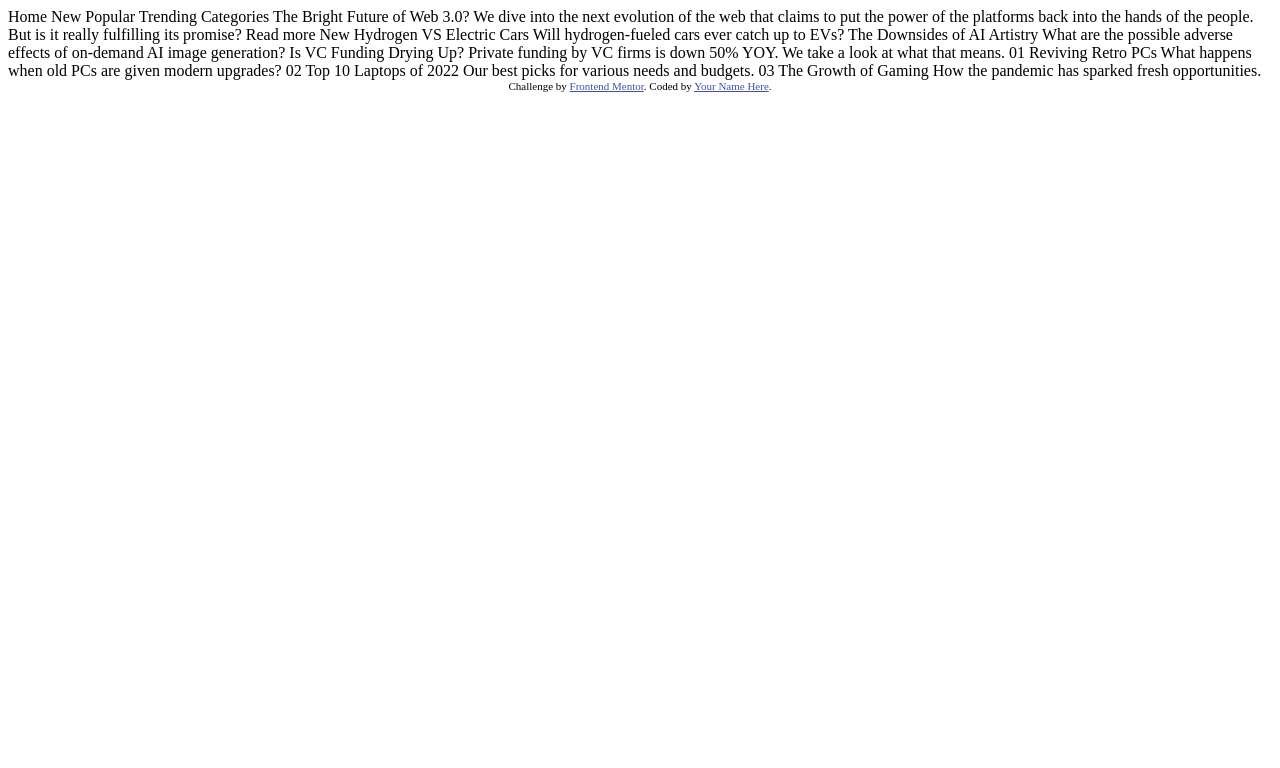
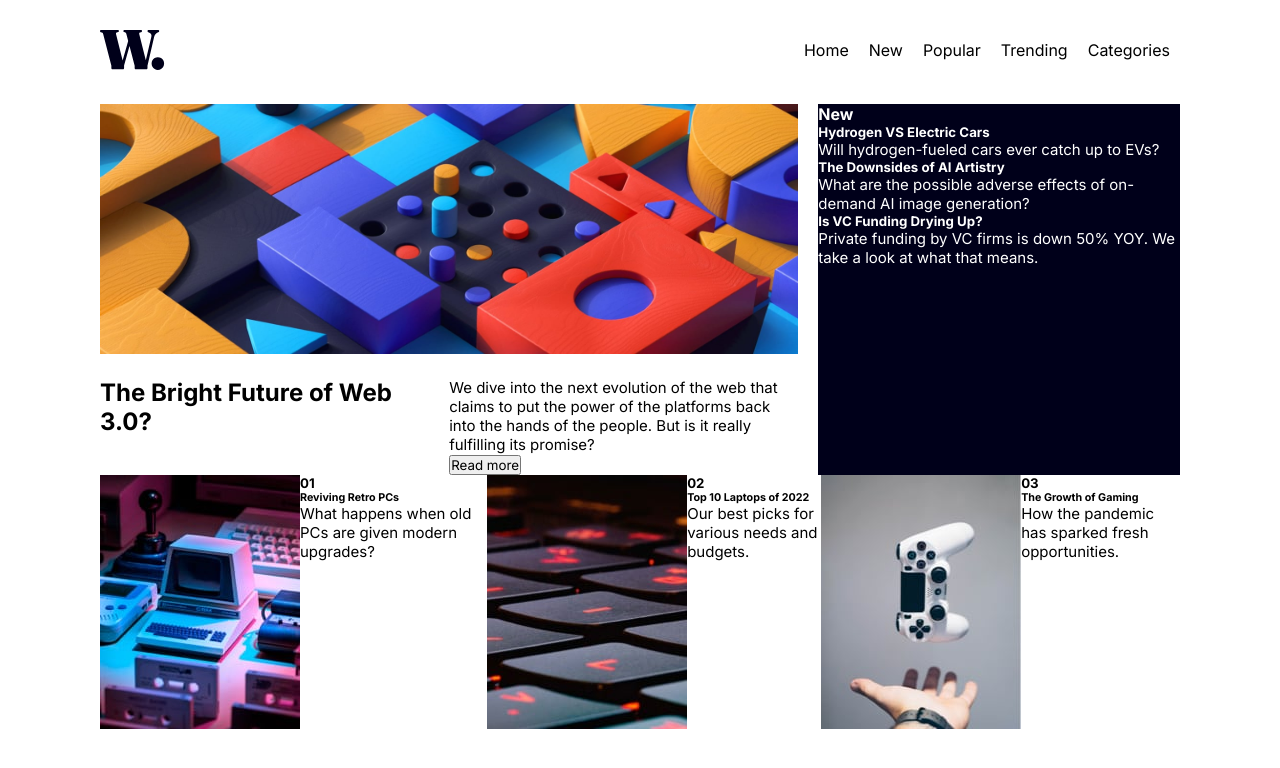
Before and after one commit to willianlrl87/Challenges-FrontEndMentor, a plain HTML site: page Junior/news-homepage-main/index.html in a window 1280 px wide. Drawn offline with Linux system fonts and the light colour scheme.

Commit message:
HTML done

```diff
--- /dev/null
+++ b/Junior/news-homepage-main/assets/css/style.css
@@ -0,0 +1,95 @@
+@import url('https://fonts.googleapis.com/css2?family=Inter:wght@400;700;800&display=swap');
+
+/* Settings from style guide included in this challenge */
+:root{
+    --color-soft-orange: hsl(35, 77%, 62%);
+    --color-soft-red: hsl(5, 85%, 63%);
+    --color-off-white: hsl(36, 100%, 99%);
+    --color-grayish-blue: hsl(233, 8%, 79%);
+    --color-dark-grayish-blue:hsl(236, 13%, 42%);
+    --color-very-dark-blue:hsl(240, 100%, 5%);
+}
+
+*{
+    font-family: 'Inter', sans-serif;
+}
+
+p{
+    font-size: 15px;
+}
+
+.attribution { font-size: 11px; text-align: center; }
+.attribution a { color: hsl(228, 45%, 44%); }
+
+/* Starting Challenge */
+
+*{
+    box-sizing: border-box;
+    padding:0;
+    margin:0;
+}
+
+body{
+    padding: 30px 100px;
+    display: grid;
+    grid-template-areas:
+    "header     header      header"
+    "main   main    aside"
+    "main   main    aside"
+    "main   main    aside"
+    "section    section     section";
+}
+
+header{
+    display: flex;
+    justify-content: space-between;
+    grid-area: header;
+    margin-bottom: 30px;
+}
+
+#menuList{
+    display: flex;
+    list-style: none;
+}
+
+.menuItem{
+    padding: 10px;
+}
+
+main{
+    grid-area: main;
+    padding-right: 20px;
+}
+
+#mainNewsImg{
+    width: 100%;
+    height: 250px;
+    margin-bottom: 20px;
+}
+
+#mainNewsInfo{
+    display: flex;
+}
+
+#mainNewsTitle{
+    flex: 1;
+}
+
+#mainNewsResumeAndButton{
+    flex: 1;
+}
+
+aside{
+    grid-area: aside;
+    background-color: var(--color-very-dark-blue);
+    color: white;
+}
+
+section{
+    grid-area: section;
+    display: flex;
+}
+
+.sectionNews{
+    display: flex;
+}
--- a/Junior/news-homepage-main/index.html
+++ b/Junior/news-homepage-main/index.html
@@ -13,48 +13,93 @@
     .attribution { font-size: 11px; text-align: center; }
     .attribution a { color: hsl(228, 45%, 44%); }
   </style>
+  <link rel="stylesheet" type="text/css" href="./assets/css/style.css"></link>
+  <script src="./assets/scripts/script.js" defer></script>
 </head>
 <body>
 
-  Home
-  New
-  Popular
-  Trending
-  Categories
+  <header>
+    <figure>
+      <img id="logo" src="./assets/images/logo.svg" alt="site logo">
+    </figure>
+    <nav id="menu">
+      <ul id="menuList">
+        <li class="menuItem">Home</li>
+        <li class="menuItem">New</li>
+        <li class="menuItem">Popular</li>
+        <li class="menuItem">Trending</li>
+        <li class="menuItem">Categories</li>
+      </ul>
+    </nav>
+  </header>
 
-  The Bright Future of Web 3.0?
+  <main>
+    <figure>
+      <img src="./assets/images/image-web-3-desktop.jpg" id="mainNewsImg">
+    </figure>
+    <div id="mainNewsInfo">
+      <h2 id="mainNewsTitle">The Bright Future of Web 3.0?</h2>
+      <div id="mainNewsResumeAndButton">
+        <p id="mainNewsResume">We dive into the next evolution of the web that claims to put the power of the platforms back into the hands of the people.
+          But is it really fulfilling its promise?
+        </p>
+        <a href="#"><button>Read more</button></a>
+      </div>
+    </div>
+  </main>
 
-  We dive into the next evolution of the web that claims to put the power of the platforms back into the hands of the people.
-  But is it really fulfilling its promise?
+  <aside>
+    <h4 id="asideTitle">New</h4>
+    <article class="asideNews">
+      <h5 class="asideNewsTitle">Hydrogen VS Electric Cars</h5>
+      <p class="asideNewsResume">Will hydrogen-fueled cars ever catch up to EVs?</p>
+    </article>
+    <article class="asideNews">
+      <h5 class="asideNewsTitle">The Downsides of AI Artistry</h5>
+      <p class="asideNewsResume">What are the possible adverse effects of on-demand AI image generation?</p>
+    </article>
+    <article class="asideNews">
+      <h5 class="asideNewsTitle">Is VC Funding Drying Up?</h5>
+      <p class="asideNewsResume">Private funding by VC firms is down 50% YOY. We take a look at what that means.</p>
+    </article>
+  </aside>
 
-  Read more
+  <section>
+    <article class="sectionNews">
+      <figure>
+        <img class="sectionNewsImg" src="./assets/images/image-retro-pcs.jpg" alt="retro pc image">
+      </figure>
+      <div class="sectionNewsText">
+        <h5 class="sectionNewsId">01</h5>
+        <h6 class="sectionNewsTitle">Reviving Retro PCs</h6>
+        <p class="sectionNewsResume">What happens when old PCs are given modern upgrades?</p>
+      </div>
+    </article>
+    <article class="sectionNews">
+      <figure>
+        <img class="sectionNewsImg" src="./assets/images/image-top-laptops.jpg" alt="top laptops image">
+      </figure>
+      <div class="sectionNewsText">
+        <h5 class="sectionNewsId">02</h5>
+        <h6 class="sectionNewsTitle">Top 10 Laptops of 2022</h6>
+        <p class="sectionNewsResume">Our best picks for various needs and budgets.</p>
+      </div>
+    </article>
+    <article class="sectionNews">
+      <figure>
+        <img class="sectionNewsImg" src="./assets/images/image-gaming-growth.jpg" alt="gaming growth image">
+      </figure>
+      <div class="sectionNewsText">
+        <h5 class="sectionNewsId">03</h5>
+        <h6 class="sectionNewsTitle">The Growth of Gaming</h6>
+        <p class="sectionNewsResume">How the pandemic has sparked fresh opportunities.</p>
+      </div>
+    </article>
+  </section>
 
-  New
-
-  Hydrogen VS Electric Cars
-  Will hydrogen-fueled cars ever catch up to EVs?
-
-  The Downsides of AI Artistry
-  What are the possible adverse effects of on-demand AI image generation?
-
-  Is VC Funding Drying Up?
-  Private funding by VC firms is down 50% YOY. We take a look at what that means.
-
-  01
-  Reviving Retro PCs
-  What happens when old PCs are given modern upgrades?
-
-  02
-  Top 10 Laptops of 2022
-  Our best picks for various needs and budgets.
-
-  03
-  The Growth of Gaming
-  How the pandemic has sparked fresh opportunities.
-
-  <div class="attribution">
+  <!-- <div class="attribution">
     Challenge by <a href="https://www.frontendmentor.io?ref=challenge" target="_blank">Frontend Mentor</a>.
     Coded by <a href="#">Your Name Here</a>.
-  </div>
+  </div> -->
 </body>
 </html>
```
Also changed, not shown: Junior/news-homepage-main/assets/scripts/script.js (added), 1 other file.
